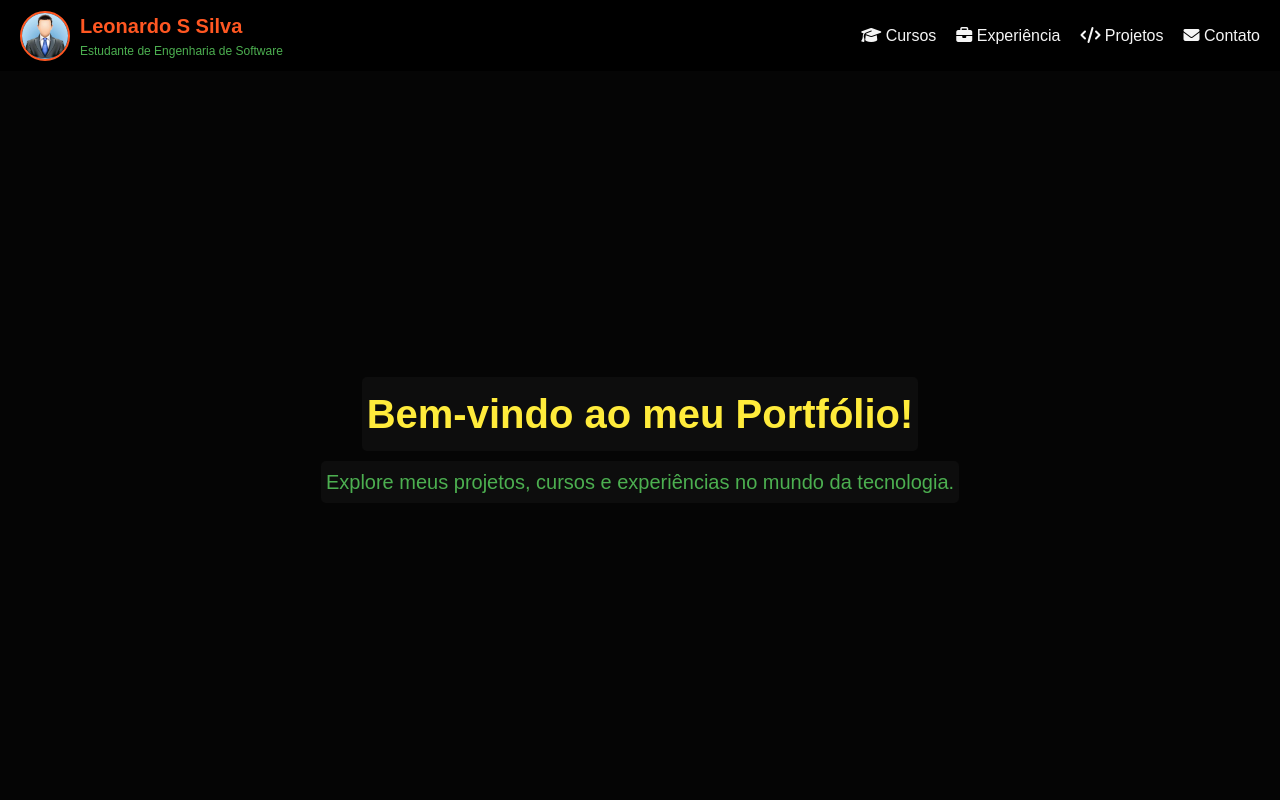
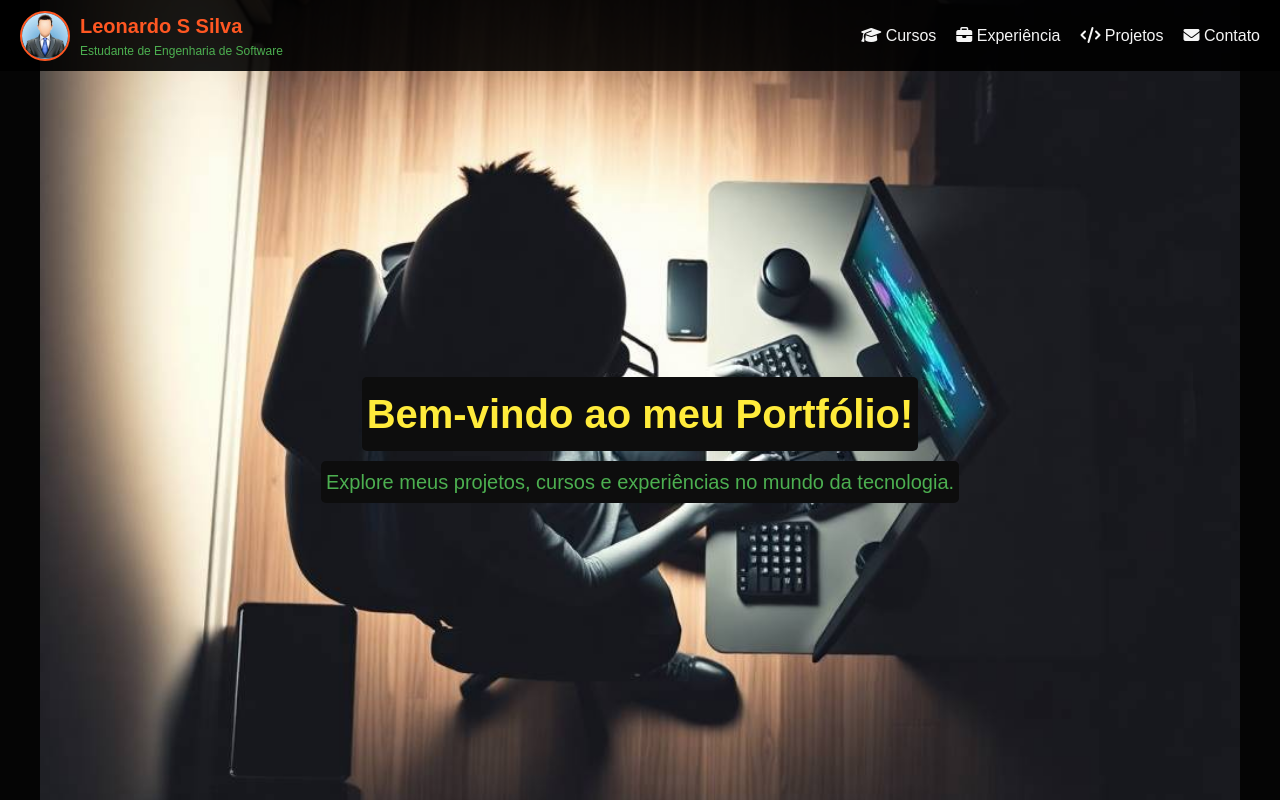
Before and after one commit to ssleonardo2018/portifolio, a plain HTML site: page index.html in a window 1280 px wide. Shown: the top 800 px of the page. Drawn offline with Linux system fonts and the light colour scheme.

Commit message:
Atualizar o style.css

```diff
--- a/css/style.css
+++ b/css/style.css
@@ -108,7 +108,7 @@ nav a:hover {
   justify-content: center;
   align-items: center;
   text-align: center;
-  background: url('..images/fundo.jpg') no-repeat center center/cover;
+  background: url('../images/fundo.jpg') no-repeat center center/cover;
   background-attachment: fixed;
   padding: 20px;
   padding-top: 100px;
```
